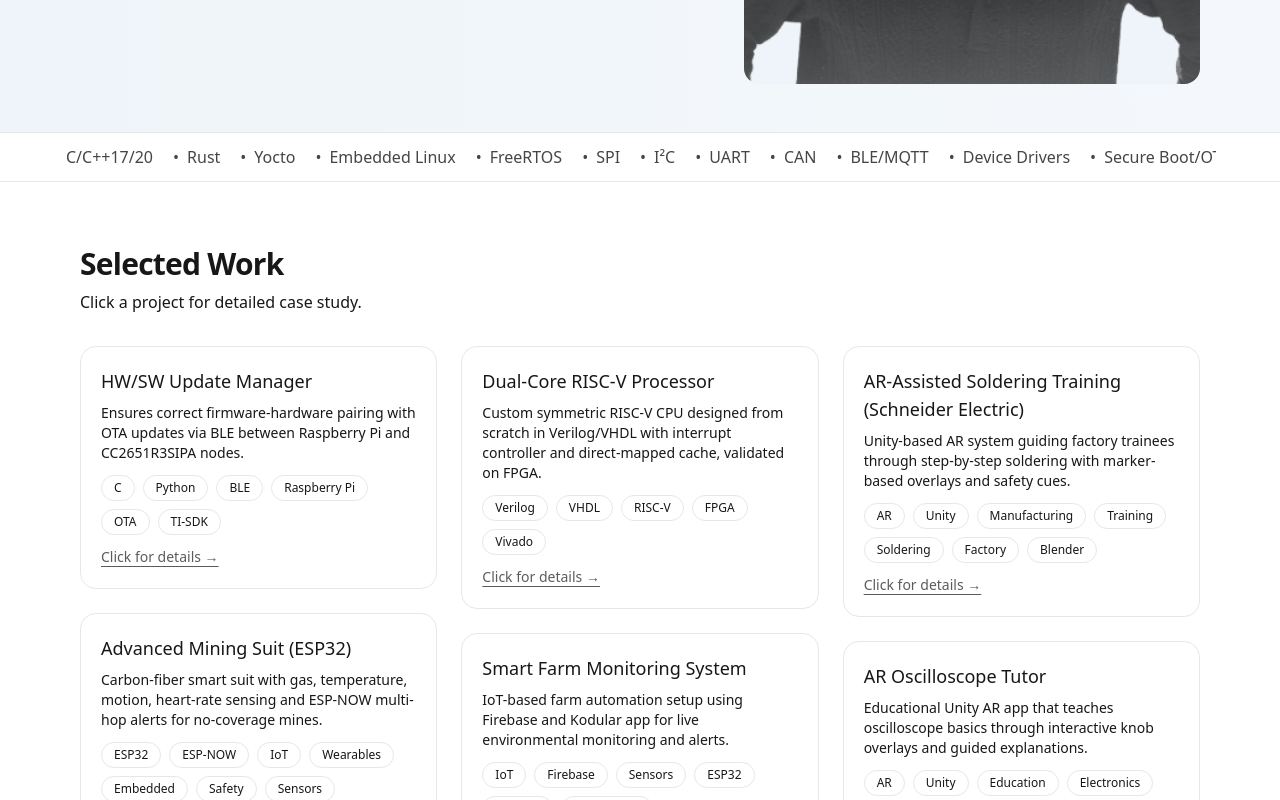
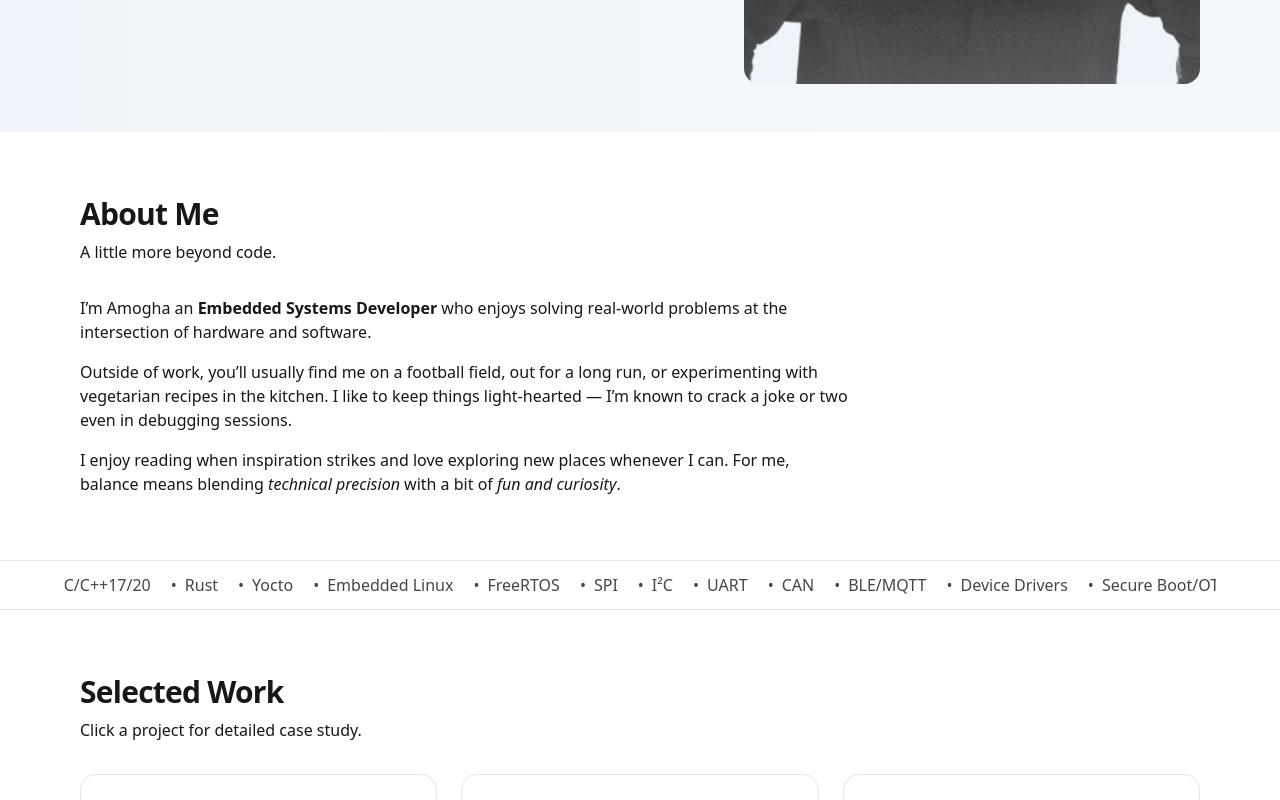
Before and after one commit to amoghamp2-code/Website, a React (Vite) app: page / in a window 1280 px wide. Shown: the part 660-1460 px from the top of the page. Built offline with nearby package versions, Linux system fonts and the light colour scheme.

Commit message:
project major changes about me

```diff
--- a/index.html
+++ b/index.html
@@ -19,17 +19,17 @@
     <!-- Open Graph (for LinkedIn / Facebook) -->
     <meta property="og:type" content="website" />
     <meta property="og:url" content="https://amoghamp.site/" />
-    <meta property="og:title" content="Amogha M P — Embedded Systems Developer" />
+    <meta property="og:title" content="Amogha M P Embedded Systems Developer" />
     <meta
       property="og:description"
-      content="Discover Amogha’s embedded systems projects — BLE sensor networks, OTA firmware updates, Rust↔C++ message bus integration, and more."
+      content="Discover Amogha’s embedded systems projects BLE sensor networks, OTA firmware updates, Rust↔C++ message bus integration, and more."
     />
     <meta property="og:image" content="https://amoghamp.site/amogha-portrait.jpg" />
 
     <!-- Twitter Cards -->
     <meta name="twitter:card" content="summary_large_image" />
     <meta name="twitter:url" content="https://amoghamp.site/" />
-    <meta name="twitter:title" content="Amogha M P — Embedded Systems Developer" />
+    <meta name="twitter:title" content="Amogha M P Embedded Systems Developer" />
     <meta
       name="twitter:description"
       content="Explore Amogha’s embedded systems portfolio featuring BLE, OTA, Rust, and C++ projects."
@@ -43,7 +43,7 @@
       href="https://fonts.googleapis.com/css2?family=Inter:wght@400;500;600;700&display=swap"
       rel="stylesheet"
     />
-    <title>Amogha M P — Embedded Systems Developer</title>
+    <title>Amogha M P Embedded Systems Developer</title>
     <style>
       html {
         font-family: "Inter", system-ui, -apple-system, Segoe UI, Roboto, sans-serif;
--- a/src/App.jsx
+++ b/src/App.jsx
@@ -36,7 +36,7 @@ const ME = {
   github: "#",
   resume: "/Amogha_CV.pdf",
   reference: "/Belden_Reference.pdf",
-  location: "Stuttgart, Germany",
+  location: "Germany",
 };
 
 /* Marquee Skills */
@@ -75,6 +75,7 @@ export default function App() {
         <div className="max-w-6xl mx-auto px-4 h-14 flex items-center justify-between">
           <Link to="/" className="font-semibold tracking-tight">Welcome</Link>
           <nav className="hidden md:flex items-center gap-6 text-sm uppercase tracking-wide">
+            <a className="hover:opacity-80" href="#about">About</a>
             <a className="hover:opacity-80" href="#work">Work</a>
             <a className="hover:opacity-80" href="#experience">Experience</a>
             <a className="hover:opacity-80" href="#contact">Contact</a>
@@ -98,6 +99,31 @@ export default function App() {
         resumeHref={ME.resume}
         photo="/amogha-portrait.jpg"
       />
+
+      {/* ABOUT ME */}
+      <Section
+        id="about"
+        title="About Me"
+        subtitle="A little more beyond code."
+      >
+        <div className="text-muted-foreground max-w-3xl space-y-4">
+          <p>
+            I’m Amogha an <strong>Embedded Systems Developer</strong> who enjoys solving
+            real-world problems at the intersection of hardware and software.
+          </p>
+          <p>
+            Outside of work, you’ll usually find me on a football field,
+            out for a long run, or experimenting with vegetarian recipes in the kitchen.
+            I like to keep things light-hearted — I’m known to crack a joke or two even
+            in debugging sessions.
+          </p>
+          <p>
+            I enjoy reading when inspiration strikes and love exploring new places whenever I can.
+            For me, balance means blending <em>technical precision</em> with a bit of <em>fun and curiosity</em>.
+          </p>
+        </div>
+      </Section>
+
 
       {/* SKILLS marquee */}
       <section className="border-y dark:border-neutral-900 py-3">
@@ -168,7 +194,7 @@ export default function App() {
           </Card>
           <Card className="hover:shadow-sm transition-shadow">
             <CardContent className="p-6">
-              <h3 className="font-medium">Research Assistant — BLE Sensor Nodes</h3>
+              <h3 className="font-medium">Research Assistant BLE Sensor Nodes</h3>
               <p className="text-sm text-muted-foreground">University of Stuttgart · 2024</p>
               <ul className="mt-3 text-sm list-disc pl-5 space-y-1 text-muted-foreground">
                 <li>CC2651R3SIPA firmware; SPI/I²C drivers; power-aware buffering.</li>
--- a/src/data/projects.js
+++ b/src/data/projects.js
@@ -75,7 +75,7 @@ export const projects = [
       "Developed during an internship at IIT Delhi to explore AR-assisted visualization of industrial data.",
       "Integrated live production metrics from PTC ThingWorx into CAD models built in Creo.",
       "Used Blender to create lightweight motion cues and state-change animations (e.g., flow arrows, status transitions) to make KPIs glanceable in AR.",
-      "Displayed contextual HMI data—such as throughput, temperature, and alerts—directly on the corresponding machine component via mobile AR.",
+      "Displayed contextual HMI data such as throughput, temperature, and alerts directly on the corresponding machine component via mobile AR.",
       "Focused on visual clarity and alignment of virtual overlays for real-time situational awareness."
     ],
     results: [
@@ -199,7 +199,7 @@ export const projects = [
     problem: "Students often struggle to understand oscilloscope controls and measurement principles without direct lab access.",
     approach: [
       "Built as a self-learning AR project using Unity for mobile devices.",
-      "Displayed virtual overlays explaining each knob’s function—time/div, volts/div, trigger, etc. to simulate interaction without the real instrument.",
+      "Displayed virtual overlays explaining each knob’s function time/div, volts/div, trigger, etc. to simulate interaction without the real instrument.",
       "Created concise Blender animations for knob-turn feedback, trigger edge behavior, and scaling effects to reinforce concepts.",
       "Added guided prompts and annotations to connect concepts like waveform scaling and triggering to their practical purpose.",
       "Focused on visual clarity and conceptual understanding rather than hardware simulation."
@@ -228,7 +228,7 @@ export const projects = [
     results: [
       "Live interactive portfolio displaying categorized technical projects and research outcomes.",
       "Fully responsive UI with rapid load times and lightweight design (no external heavy frameworks).",
-      "Easily extendable—new projects, sections, or visual styles can be added with minimal code changes."
+      "Easily extendable new projects, sections, or visual styles can be added with minimal code changes."
     ]
   }
 },
```
Also changed, not shown: 1 other file (tests, documents, lock files or other folders).
